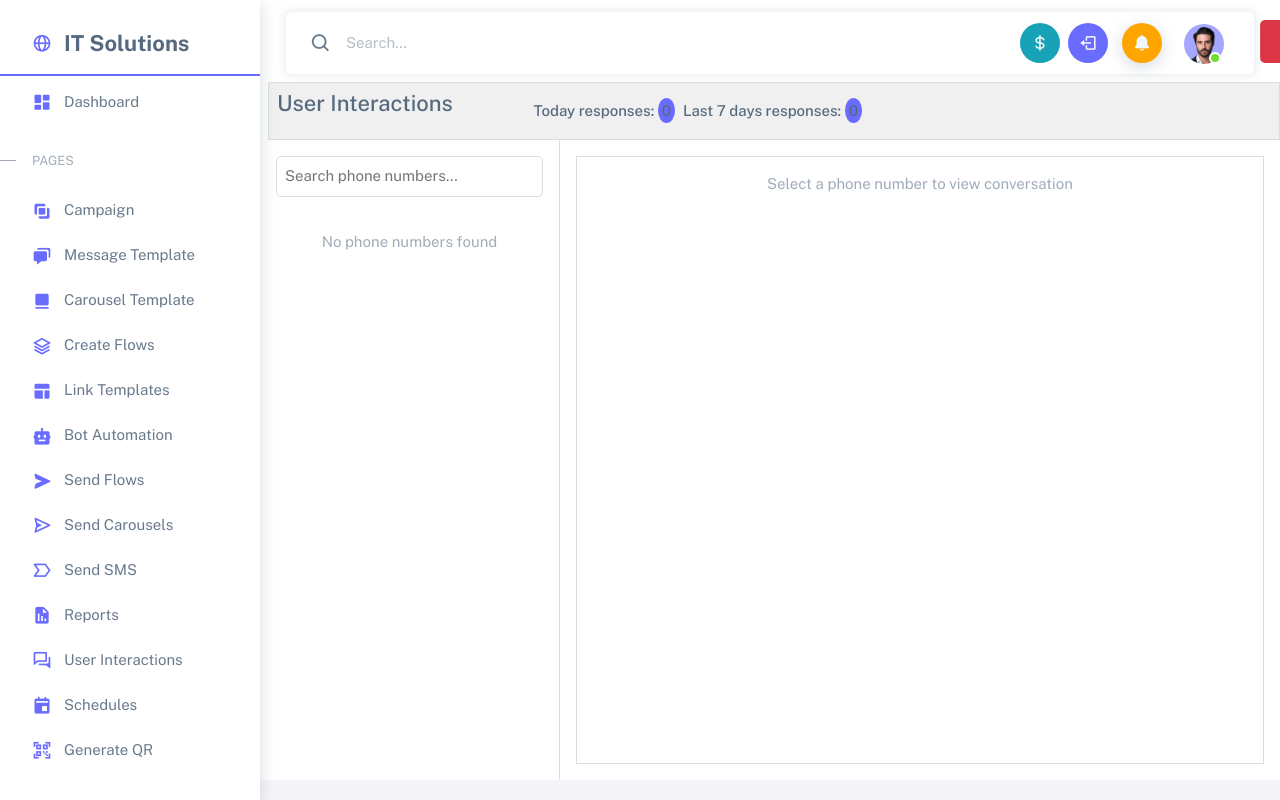
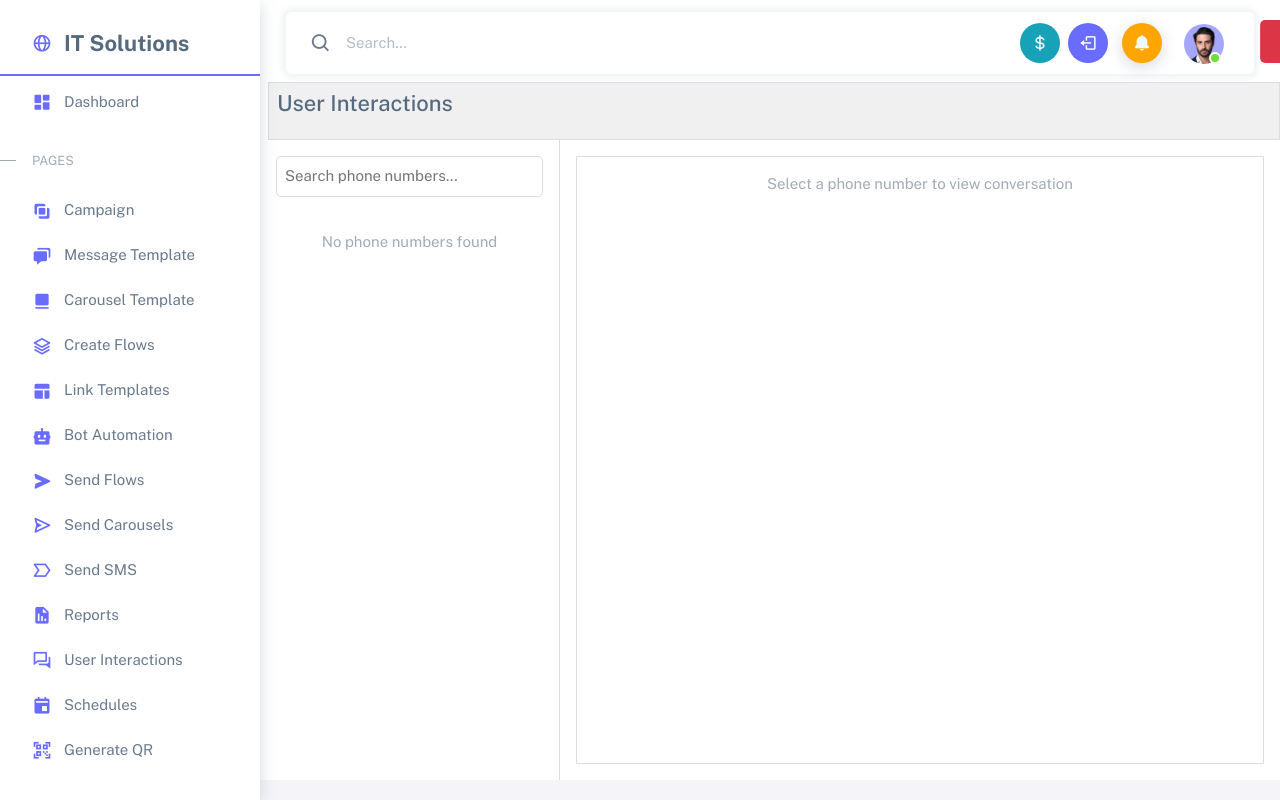
Before and after one commit to itsolution4india/whatsappsms_new, a Django app: page /bot-interactions/ in a window 1280 px wide. Run offline with Django 5.2, Linux system fonts and the light colour scheme; the visitor is signed in with stand-in values (Sample User, id 1); data that the repository does not hold is empty; some libraries are stand-ins or nearby versions.

Commit message:
updated user interactions

```diff
--- a/sms/smsapp/templates/bot_interactions.html
+++ b/sms/smsapp/templates/bot_interactions.html
@@ -202,8 +202,6 @@
 {% block content %}
     <div class="d-flex align-items-center mt-2 ms-2 border p-2" style="background-color: #f0f0f0;">
         <h4 style="width: 25%;">User Interactions</h4>
-        <h6 class="ms-2 mb-0">Today responses: <span id="todayResponses" class="custom_w bg-primary rounded-circle p-1">0</span></h6>
-        <h6 class="ms-2 mb-0">Last 7 days responses: <span id="last7DaysResponses" class="custom_w bg-primary rounded-circle p-1">0</span></h6>
     </div>
 
     <div class="d-flex">
@@ -376,8 +374,6 @@
 
                     if (data.status === 'success') {
                         this.renderPhoneNumbers(data.phone_numbers);
-                        document.getElementById('todayResponses').textContent = data.today_responses;
-                        document.getElementById('last7DaysResponses').textContent = data.last_7_days_responses;
                     } else {
                         // Clear loading and show error
                         const container = document.getElementById('phoneNumberContainer');
--- a/sms/smsapp/views/reports.py
+++ b/sms/smsapp/views/reports.py
@@ -1208,7 +1208,6 @@ def get_unique_phone_numbers():
 @login_required
 def get_user_responses(request):
     try:
-        Phone_ID = display_phonenumber_id(request)
         _, AppID = get_token_and_app_id(request)
         connection = mysql.connector.connect(
             host=os.getenv('SQLHOST'),
--- a/sms/smsapp/views/user_interactions.py
+++ b/sms/smsapp/views/user_interactions.py
@@ -142,14 +142,9 @@ def get_phone_numbers_api(request):
                     for record in last_replay_data
                 ]
 
-                chart_data = process_response_data(data_as_dict)
-                today_responses, last_7_days_responses, _, _ = calculate_responses(chart_data)
-
                 return JsonResponse({
                     'status': 'success',
                     'phone_numbers': data_as_dict,
-                    'today_responses': today_responses,
-                    'last_7_days_responses': last_7_days_responses
                 })
 
         return JsonResponse({
```
